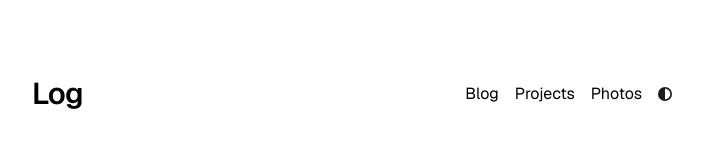
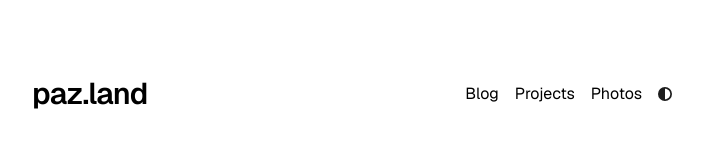
Before and after one commit to mpazaryna/blog02, a Next.js app: page / in a window 1280 px wide. Shown: the top 166 px of the page, without its empty margins (288-991 px from the left). Built offline with nearby package versions, Linux system fonts and the light colour scheme.

Commit message:
change name

```diff
--- a/app/config.ts
+++ b/app/config.ts
@@ -1,7 +1,7 @@
 export const metaData = {
   baseUrl: "https://blog.paz.land/",
-  title: "Log",
-  name: "Paz",
+  title: "paz.land",
+  name: "paz",
   ogImage: "/opengraph-image.png",
   description:
     "A clean, fast, and lightweight portfolio template built with Next.js, Vercel, and Tailwind CSS for optimal performance.",
```
